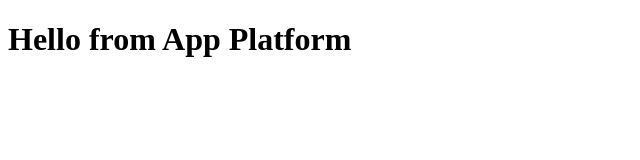
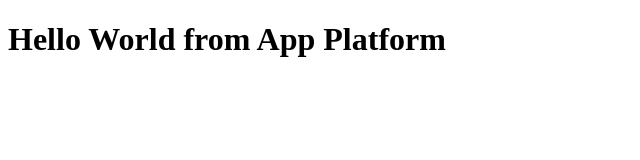
Before and after one commit to danfinn5/do_hw_site, a plain HTML site: page index.html in a window 1280 px wide. Shown: the whole page, without its empty margins (0-640 px from the left). Drawn offline with Linux system fonts and the light colour scheme.

Commit message:
Update index.html
to test deployment

```diff
--- a/index.html
+++ b/index.html
@@ -1 +1 @@
-<!doctype html><title>DO</title><h1>Hello from App Platform</h1>
+<!doctype html><title>DO</title><h1>Hello World from App Platform</h1>
```
